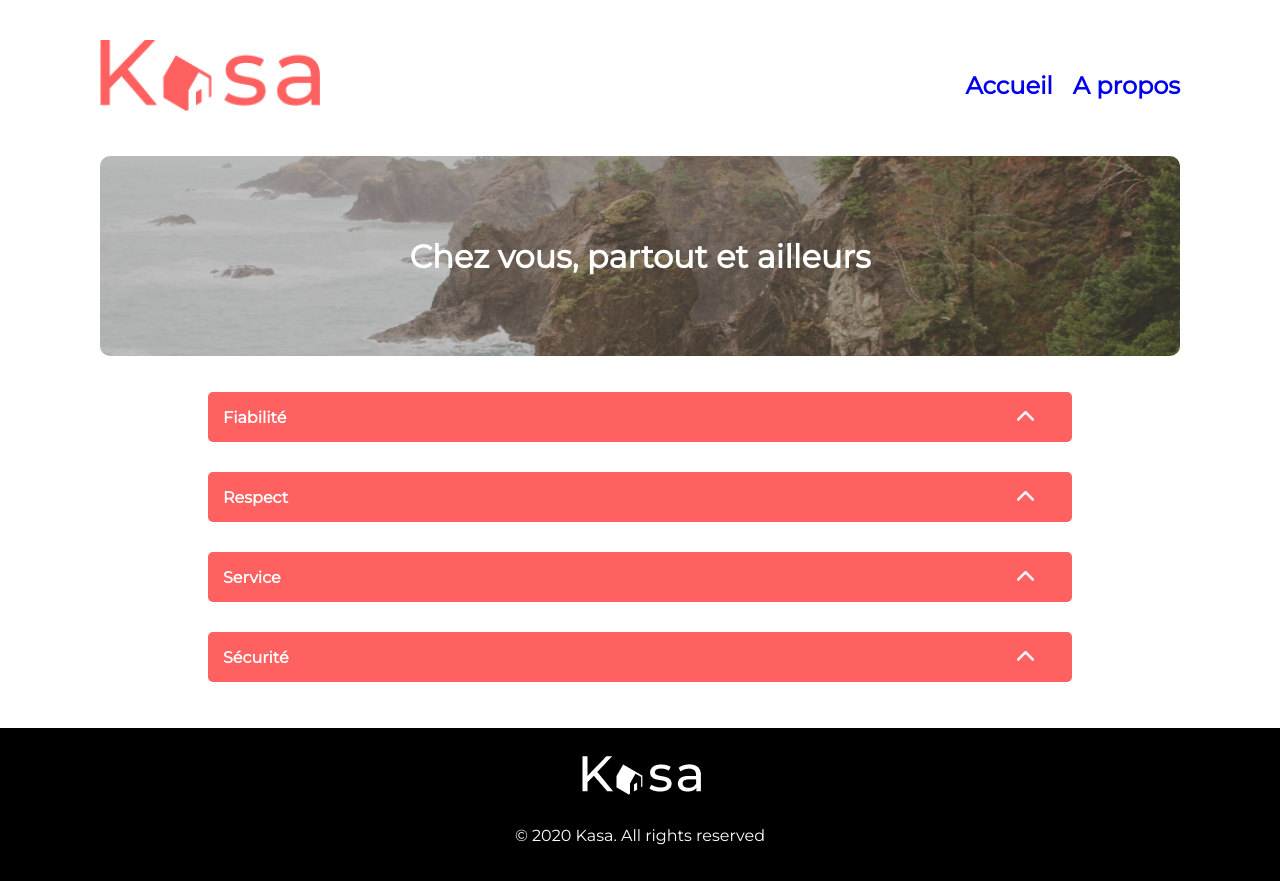
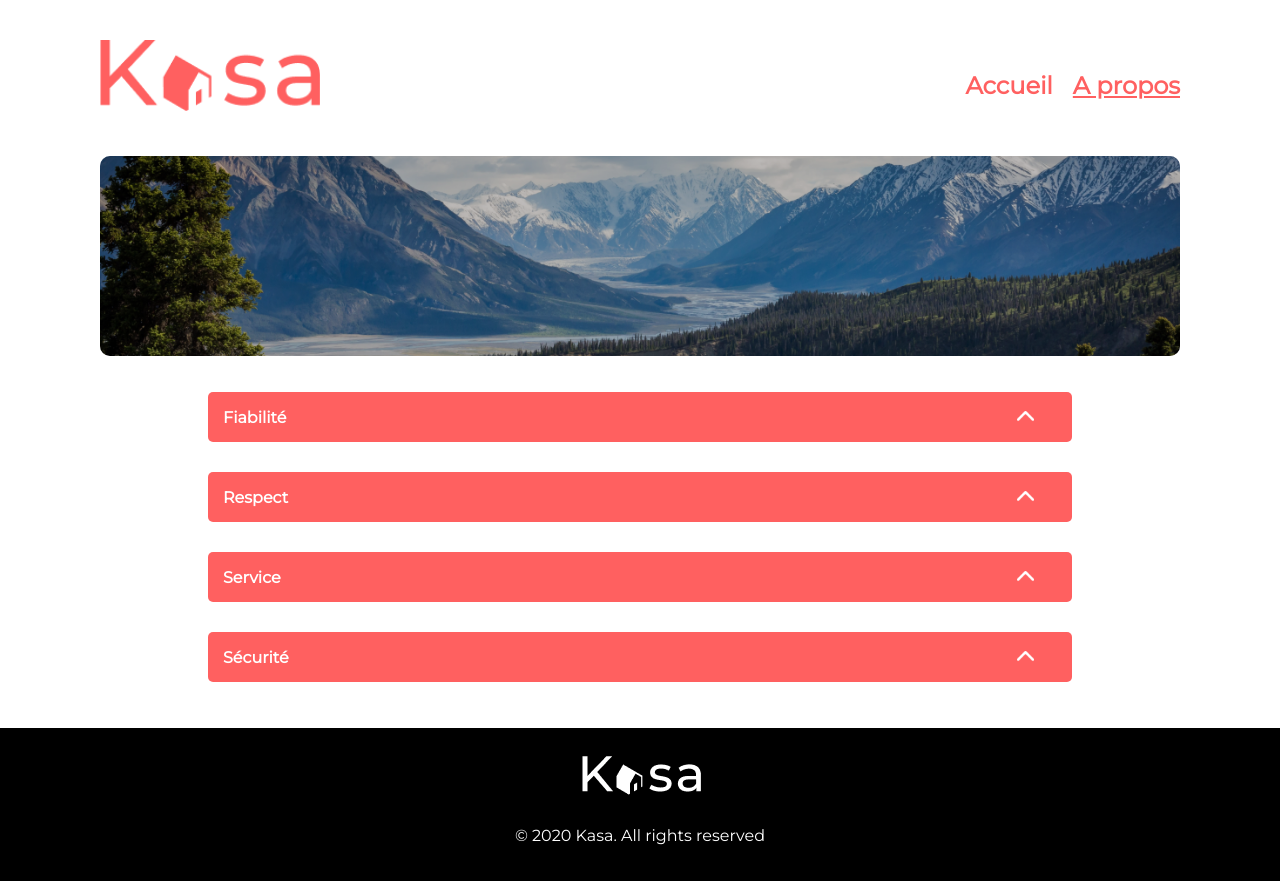
Before and after one commit to TheoGuegan/KasaProject, a React (Create React App) app: page /about in a window 1280 px wide. Built offline with nearby package versions, Linux system fonts and the light colour scheme.

Commit message:
Modif Banner props, navigation link comportment, carroussel comportement if only 1 picture description

```diff
--- a/src/components/Banner.js
+++ b/src/components/Banner.js
@@ -1,16 +1,10 @@
 import React from "react";
 
-const Carroussel = () => {
-  const currentUrl = window.location.href;
+const Carroussel = (props) => {
+  const bannerClassName = props.className;
 
   return (
-    <div
-      className={
-        currentUrl === "http://localhost:3000/about"
-          ? "carroussel-page2"
-          : "carroussel-page1"
-      }
-    >
+    <div className={bannerClassName}>
       <div className="overlay">
         <p>Chez vous, partout et ailleurs</p>
       </div>
--- a/src/components/Carrousel.js
+++ b/src/components/Carrousel.js
@@ -27,6 +27,7 @@
   return (
     <div className="logement-img">
       <div className="img-container">
+        {maxImg > 1 && (
           <div className="btn-container">
             <button
               onClick={() => {
@@ -45,11 +46,14 @@
               <img src={VectorD} alt="" />
             </button>
           </div>
+        )}
+        {maxImg > 1 && (
           <div className="compteur-container">
             <p>
               {compteur + 1}/{maxImg}
             </p>
           </div>
+        )}
         <img src={pictures[compteur]} alt="Photographie du logement" />
       </div>
     </div>
--- a/src/pages/About.js
+++ b/src/pages/About.js
@@ -8,7 +8,7 @@
   return (
     <div className="about">
       <Navigation />
-      <Banner />
+      <Banner className="carroussel-page2" />
       <div className="about-container">
         <ul>
           <Collapse
--- a/src/pages/Accueil.js
+++ b/src/pages/Accueil.js
@@ -10,7 +10,7 @@
   return (
     <div className="accueil">
       <Navigation />
-      <Banner />
+      <Banner className="carroussel-page1" />
       <div className="cards-container">
         {dataBase.map((logement) => (
           <NavLink
--- a/src/styles/components/_navigation.scss
+++ b/src/styles/components/_navigation.scss
@@ -2,6 +2,10 @@
     display: flex;
     justify-content: space-between;
     margin: 40px 100px;
+
+    a.active {
+        text-decoration: underline;
+      }
 
     .navbar__container {
         padding-top: 15px;
@@ -20,19 +24,12 @@
     li {
         margin-left: 20px;
         font-size: 1.5rem;
+        color: $color1;
     }
     a {
         text-decoration: none;
         font-weight: bold;
-    }
-    a:visited {
         color: $color1;
-    }
-    a:hover {
-        text-decoration: underline;
-    }
-    a:active {
-        text-decoration: underline;
     }
 }
 
```
Lines whose indentation alone changed are shown as unchanged.
